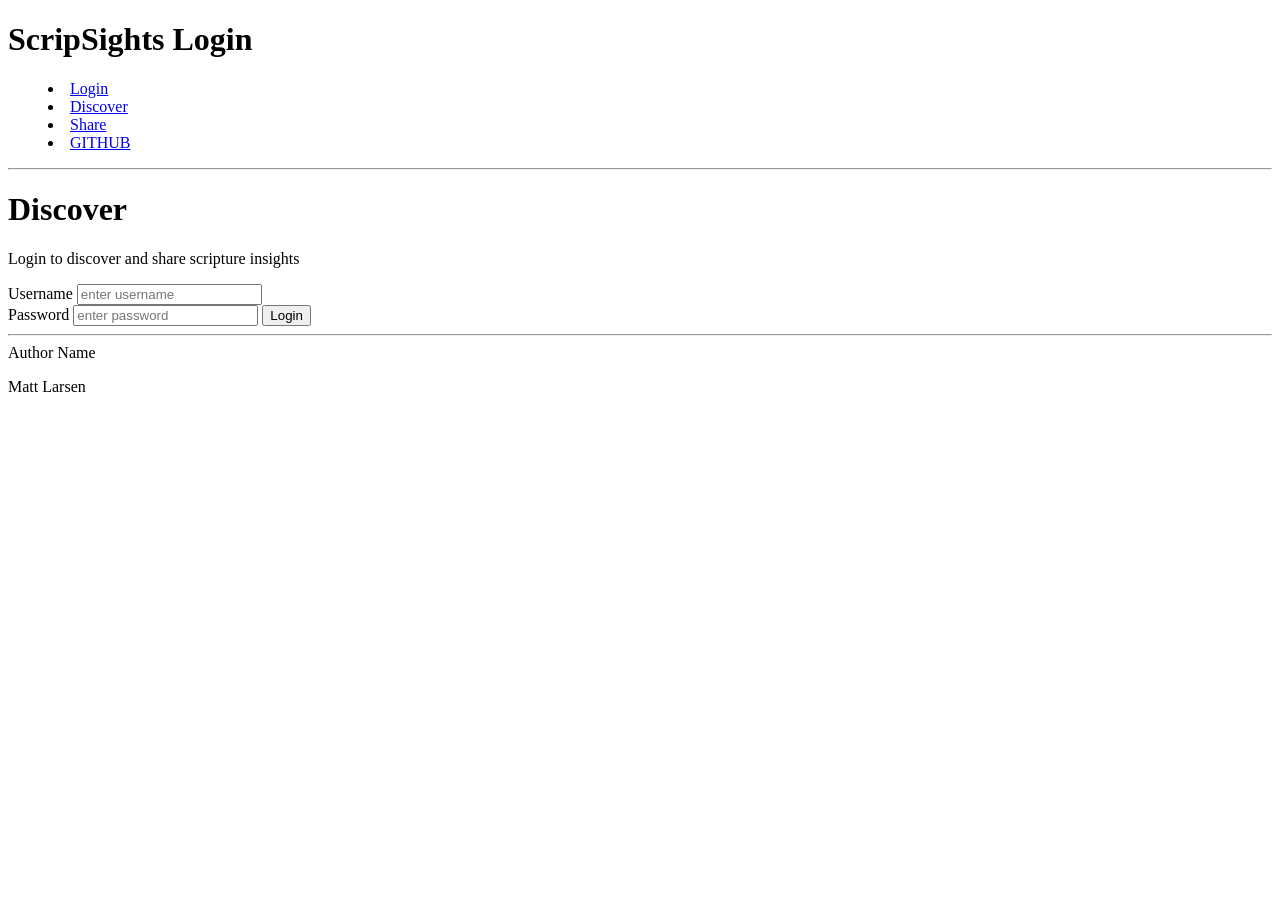
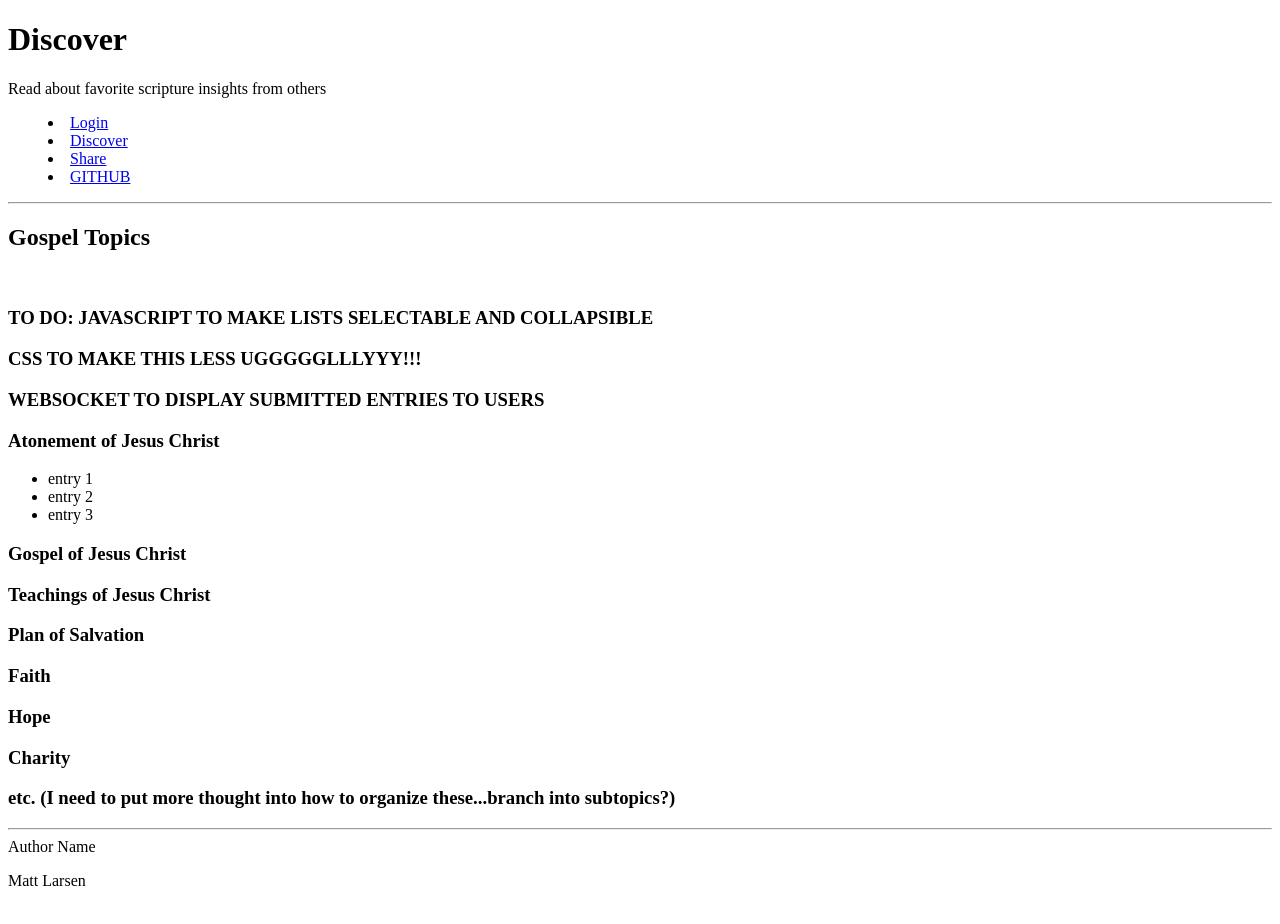
Before and after one commit to mlarsen764/startup, a plain HTML site: page discover.html in a window 1280 px wide. Before the commit the page ends 800 px from the top, so only its background shows below. Drawn offline with Linux system fonts and the light colour scheme.

Commit message:
add gospel topics, placeholders

```diff
--- a/discover.html
+++ b/discover.html
@@ -4,13 +4,14 @@
     <meta charset="UTF-8" />
     <!-- Tell browsers not to scale the viewport automatically -->
     <meta name="viewport" content="width=device-width, initial-scale=1.0" />
-    <title>ScripSights Share</title>
+    <title>ScripSights Discover</title>
     <link rel="icon" href="favicon.ico" />
   </head>
   <body>
     <!-- Use header, main, and footer elements to give semantic structure -->
     <header>
-      <h1>ScripSights Login</h1>
+      <h1>Discover</h1>
+      <p>Read about favorite scripture insights from others</p>
 
       <!-- Navigation elements -->
       <nav>
@@ -28,16 +29,26 @@
     </header>
 
     <main>
-      <h1>Discover</h1>
-      <p>Login to discover and share scripture insights</p>
-      <form method="get" action="discover.html">
-        <label for="username">Username</label>
-        <input type="text" id="name" placeholder="enter username" />
+      <h2>Gospel Topics</h2>
       </br>
-        <label for ="password">Password</label>
-        <input type="text" id ="password" placeholder="enter password" />
-        <button type="submit">Login</button>
-      </form>
+      <h3>TO DO: JAVASCRIPT TO MAKE LISTS SELECTABLE AND COLLAPSIBLE</h3>
+      <h3>CSS TO MAKE THIS LESS UGGGGGLLLYYY!!!</h3>
+      <h3>WEBSOCKET TO DISPLAY SUBMITTED ENTRIES TO USERS</h3>
+      <h3>Atonement of Jesus Christ</h3>
+        <div>
+            <ul>
+                <li>entry 1</li>
+                <li>entry 2</li>
+                <li>entry 3</li>
+            </ul>
+        </div>
+      <h3>Gospel of Jesus Christ</h3>
+      <h3>Teachings of Jesus Christ</h3>
+      <h3>Plan of Salvation</h3>
+      <h3>Faith</h3>
+      <h3>Hope</h3>
+      <h3>Charity</h3>
+      <h3>etc. (I need to put more thought into how to organize these...branch into subtopics?)</h3>
     </main>
 
     <footer>
```
